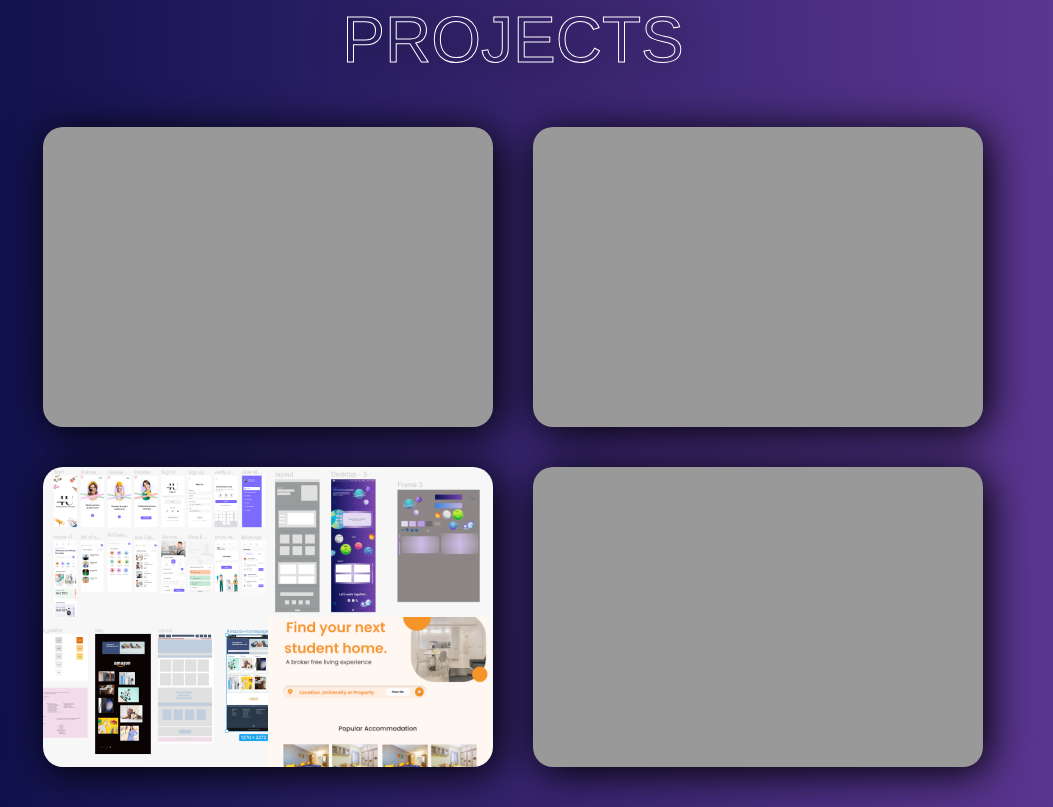
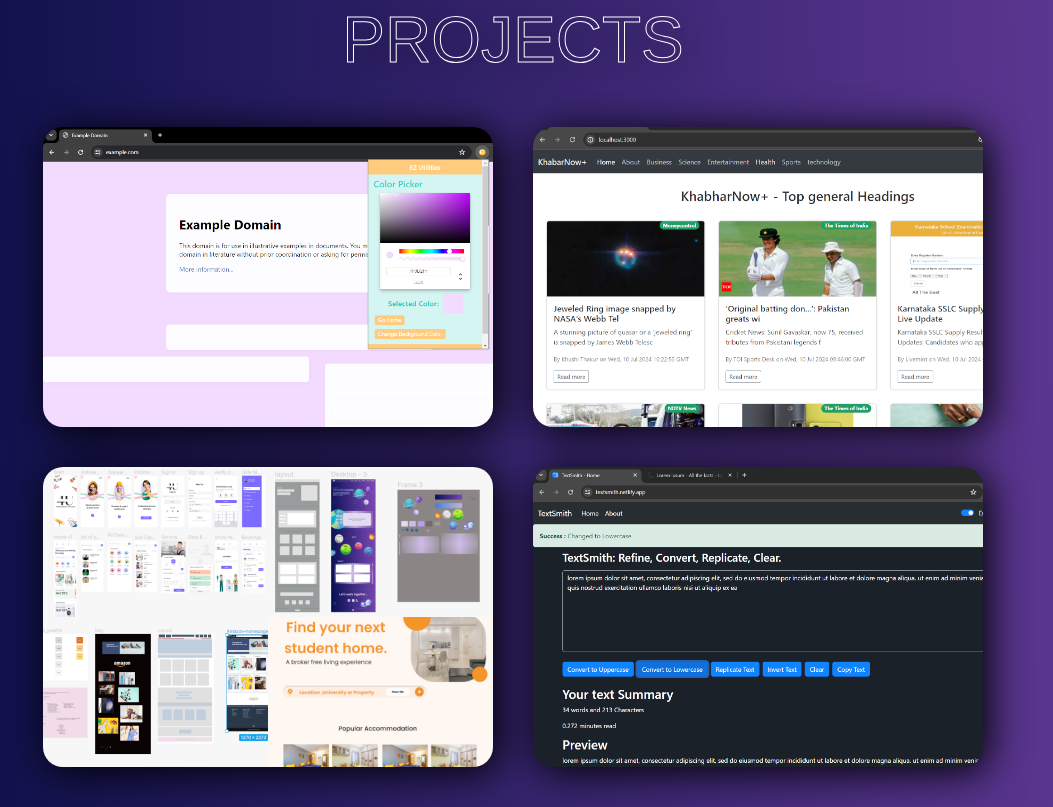
Before and after one commit to gayatrik26/My_portfolio, a plain HTML site: page index.html in a window 1280 px wide. Shown: the part 2193-3000 px from the top of the page, without its empty margins (127-1180 px from the left). Drawn offline with nearby package versions, Linux system fonts and the light colour scheme; a web font is replaced by a local one.

Commit message:
Update index.html

```diff
--- a/index.html
+++ b/index.html
@@ -118,7 +118,7 @@ in  Engineering physics.🚀</pre>
                 <h1 class="header-text">PROJECTS</h1>
                 <div class="boxes ">
                     <div class="row-1 flex">
-                        <div class="box-1 box" style="background-image: url(./img/ez-utilities.png);">
+                        <div class="box-1 box" style="background-image: url(./ez-utilities.png);">
                             <!-- <h3 style="color: black">EZ-Utilities</h3> -->
                             <div class="img-overlay flex">
                                 <h5>EZ-Utilities</h5>
@@ -130,7 +130,7 @@ in  Engineering physics.🚀</pre>
                                 </div>
                             </div>
                         </div>
-                        <div class="box-2 box" style="background-image: url(./img/khabarNow+.png);">
+                        <div class="box-2 box" style="background-image: url(./khabarNow+.png);">
                             <div class="img-overlay flex">
                                 <h5>KhabarNow+</h5>
                                 <pre>KhabarNow+ is an upgraded version of KhabarNow,
@@ -159,7 +159,7 @@ Monkhood living landing page</pre>
                                 </div>
                             </div>
                         </div>
-                        <div class="box-4 box" style="background-image: url(./img/textsmith.png);">
+                        <div class="box-4 box" style="background-image: url(./textsmith.png);">
                             <div class="img-overlay flex">
                                 <h5>TextSmith</h5>
                                 <pre>TextSmith is a Utility used to manipulate text.
```
